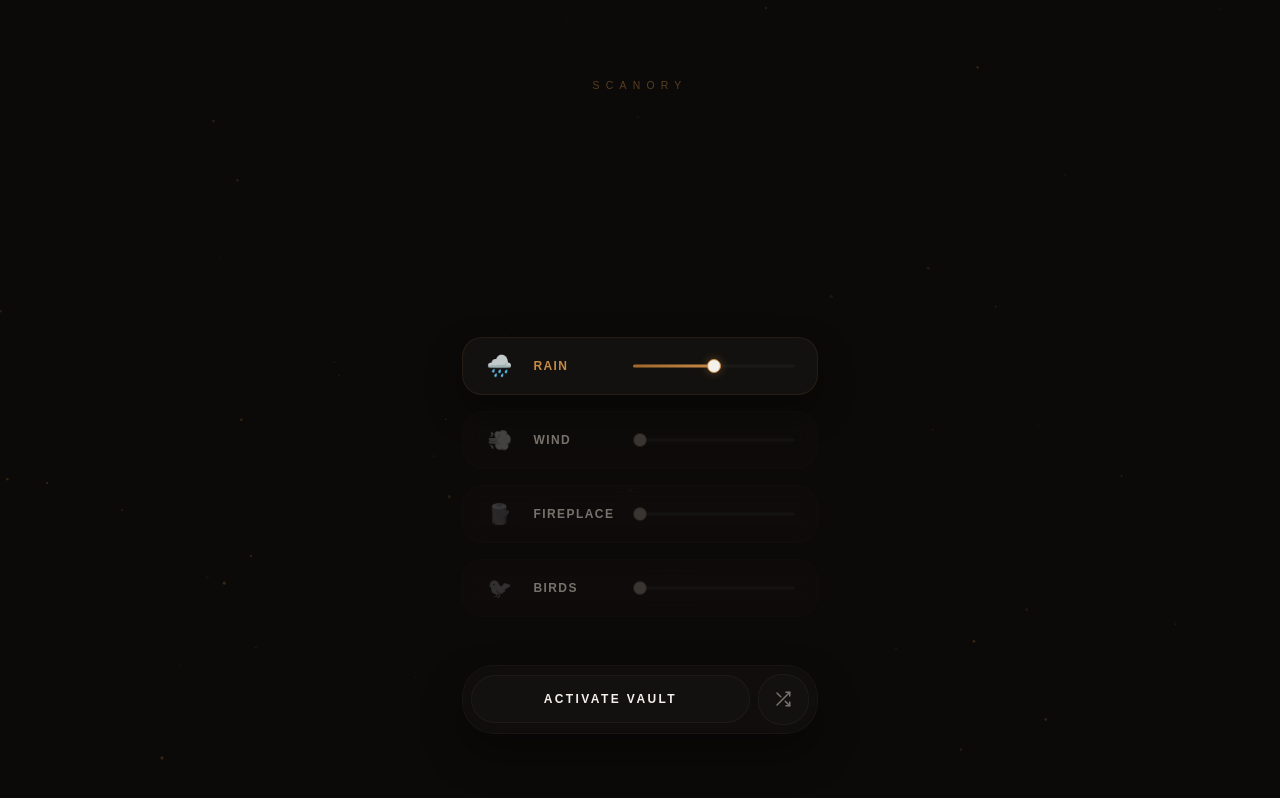
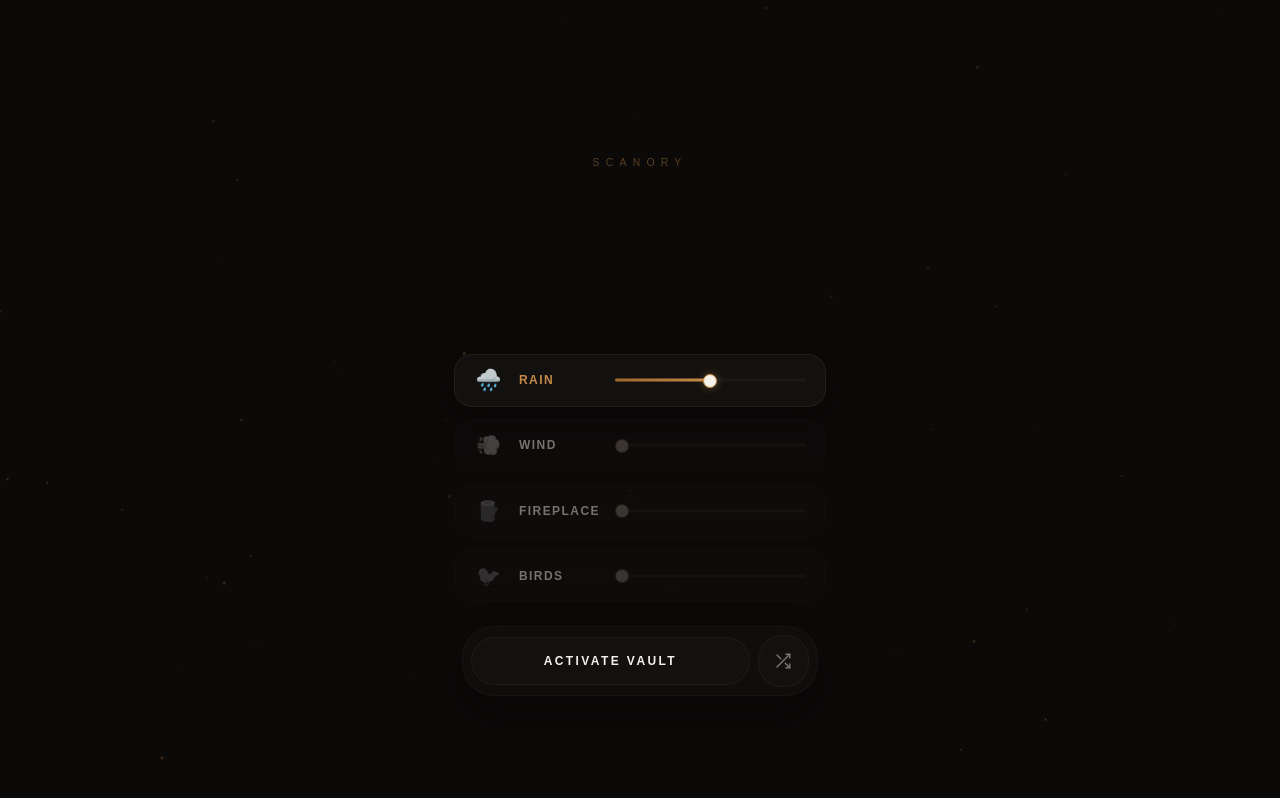
Before and after one commit to nebojsamilanovic/selfcreation, a plain HTML site: page index.html in a window 1280 px wide. Drawn offline with Linux system fonts and the light colour scheme.

Commit message:
Update index.html

```diff
--- a/index.html
+++ b/index.html
@@ -2,7 +2,7 @@
 <html lang="en">
 <head>
     <meta charset="UTF-8">
-    <meta name="viewport" content="width=device-width, initial-scale=1.0, maximum-scale=1.0, user-scalable=no">
+    <meta name="viewport" content="width=device-width, initial-scale=1.0, maximum-scale=1.0, user-scalable=no, viewport-fit=cover">
     <title>SCANORY | Premium Ambiance Mixer</title>
 
     <style>
@@ -39,6 +39,7 @@
             color: var(--scanory-text-main);
             font-family: 'Inter', system-ui, sans-serif;
             height: 100vh;
+            height: 100dvh; /* Rešava problem sa dynamic toolbar preklapanjem na telefonima */
             width: 100vw;
             max-width: 100%;
             overflow: hidden;
@@ -64,10 +65,12 @@
             width: 100%;
             height: 100%;
             position: relative;
+            /* Osigurava bezbednu distancu od dna ekrana i home-bara na novim telefonima */
+            padding-bottom: env(safe-area-inset-bottom, 1.5rem);
         }
 
         .spacer-top { flex: 1.2; }
-        .spacer-bottom { flex: 1; }
+        .spacer-bottom { flex: 0.8; } /* Smanjeno kako ne bi guralo elemente previše dole */
 
         /* =========================================
            HEADER
@@ -75,7 +78,7 @@
         .vault-header {
             flex: none;
             text-align: center;
-            margin-bottom: 2.5rem;
+            margin-bottom: 1.5rem; /* Smanjeno sa 2.5rem */
             width: 100%;
         }
 
@@ -90,31 +93,30 @@
         }
 
         /* =========================================
-           THE INVISIBLE SOUND EMITTER (Hidden Luxury Center)
+           THE INVISIBLE SOUND EMITTER
            ========================================= */
         .brand-center {
             flex: none;
             width: 100%;
             display: flex;
             justify-content: center;
-            margin-bottom: 3.5rem;
+            margin-bottom: 2rem; /* Smanjeno sa 3.5rem */
             position: relative;
         }
 
         .eclipse-node {
             position: relative;
-            width: 150px;
-            height: 150px;
+            width: 130px; /* Blago optimizovan radijus za mobilne ekrane */
+            height: 130px;
             display: flex;
             align-items: center;
             justify-content: center;
         }
 
-        /* Centered invisible node locked strictly to background color laws */
         .eclipse-core {
-            width: 100px;
-            height: 100px;
-            background: var(--scanory-bg); /* Strict visual bleed into background */
+            width: 90px;
+            height: 90px;
+            background: var(--scanory-bg);
             border-radius: 50%;
             z-index: 10;
             display: flex;
@@ -123,7 +125,6 @@
             transition: var(--transition-smooth);
         }
 
-        /* Concentric Acoustic Light Rings - Smooth Gradient Soft Expansion */
         .eclipse-wave {
             position: absolute;
             width: 100%;
@@ -136,7 +137,6 @@
             transform: scale(0.65);
         }
 
-        /* Hardware acceleration rules applied for high framerate mobile execution */
         .is-playing .w1 { animation: luxury-ripple 4.5s infinite linear; will-change: transform, opacity; }
         .is-playing .w2 { animation: luxury-ripple 4.5s infinite linear; animation-delay: 1.5s; will-change: transform, opacity; }
         .is-playing .w3 { animation: luxury-ripple 4.5s infinite linear; animation-delay: 3s; will-change: transform, opacity; }
@@ -155,10 +155,10 @@
             width: 100%;
             max-width: 420px;
             margin: 0 auto;
-            padding: 0 2rem;
+            padding: 0 1.5rem; /* Blago optimizovan bočni padding */
             display: flex;
             flex-direction: column;
-            gap: 1rem;
+            gap: 0.75rem; /* Kompaktniji razmak između kanala */
         }
 
         .mixer-channel {
@@ -166,11 +166,11 @@
             border: 1px solid rgba(255, 255, 255, 0.01);
             backdrop-filter: blur(10px);
             -webkit-backdrop-filter: blur(10px);
-            border-radius: 20px;
-            padding: 1rem 1.4rem;
+            border-radius: 18px;
+            padding: 0.85rem 1.2rem; /* Nešto uži padding radi uštede vertikalnog prostora */
             display: flex;
             align-items: center;
-            gap: 1.2rem;
+            gap: 1rem;
             transition: var(--transition-smooth);
         }
 
@@ -277,9 +277,9 @@
            ========================================= */
         .controls-panel {
             flex: none;
-            width: calc(100% - 4rem);
+            width: calc(100% - 3rem);
             max-width: 356px;
-            margin: 3rem auto 0 auto;
+            margin: 1.5rem auto 0 auto; /* Smanjeno sa 3rem da se odvoji od dna pretraživača */
             background: rgba(20, 18, 16, 0.5);
             backdrop-filter: blur(20px);
             -webkit-backdrop-filter: blur(20px);
@@ -290,6 +290,8 @@
             align-items: center;
             gap: 0.5rem;
             box-shadow: 0 20px 40px rgba(0,0,0,0.4);
+            position: relative;
+            z-index: 20; /* Osigurava da je klik uvek prioritetan */
         }
 
         .btn-master-play {
@@ -481,7 +483,6 @@
             updateChannelState(chan);
 
             // ENDLESS LOOP ARCHITECTURE (High precision buffering fallback)
-            // Monitors final milliseconds to seamlessly wrap audio stream with zero click/gap
             chan.audio.addEventListener('timeupdate', () => {
                 if (chan.audio.currentTime > chan.audio.duration - 0.3) {
                     chan.audio.currentTime = 0;
```
